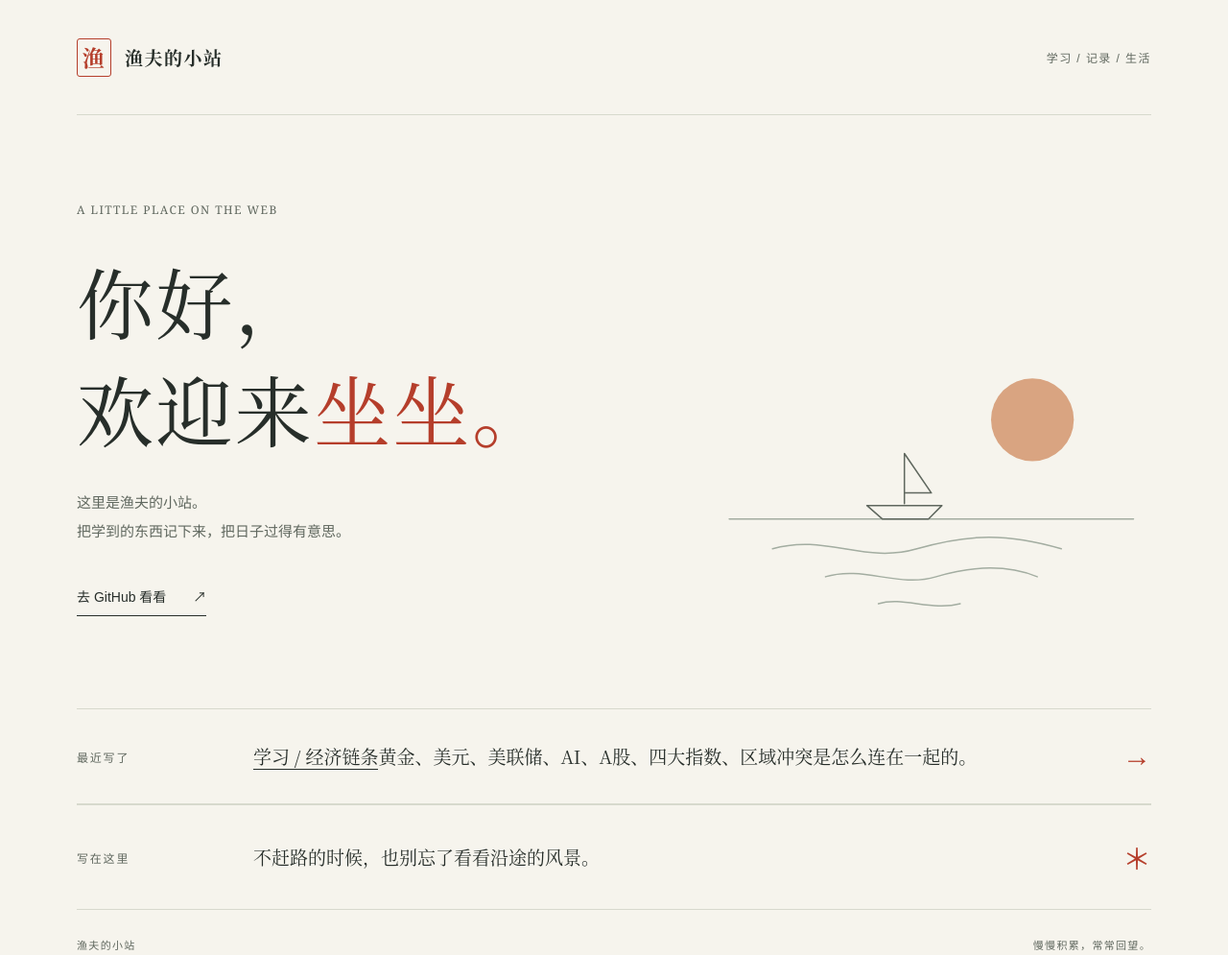
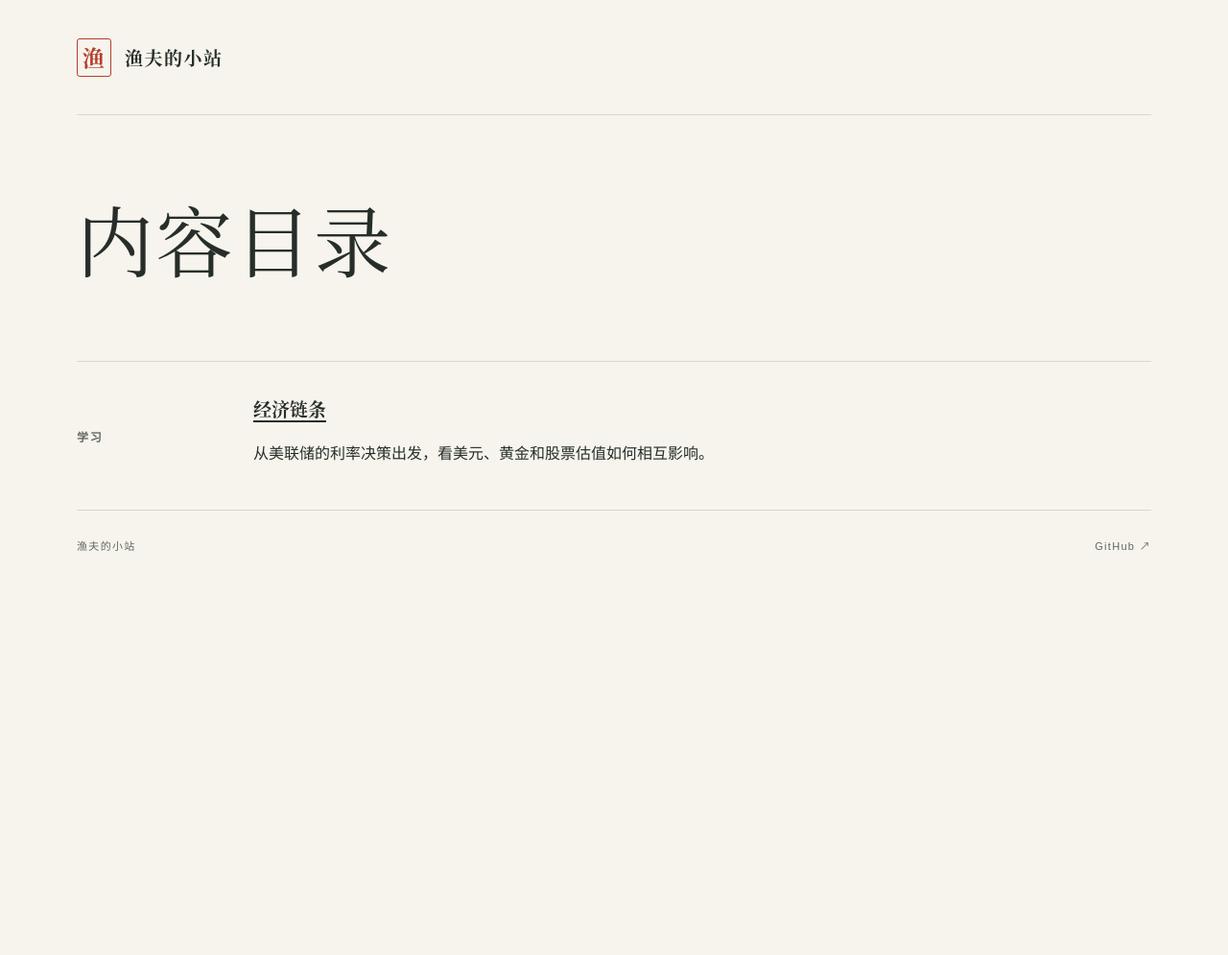
Before and after one commit to royhuang91/royhuang91.github.io, a plain HTML site: page index.html in a window 1280 px wide. Shown: the whole page at 96% size. After the commit the page ends 800 px from the top, so only its background shows below. Drawn offline with Linux system fonts and the light colour scheme.

Commit message:
feat: 将首页改为内容目录并完善文章导航

```diff
--- a/assets/css/main.css
+++ b/assets/css/main.css
@@ -142,30 +142,13 @@ h1 {
   color: var(--color-accent);
 }
 
-.waterscape {
-  position: absolute;
-  right: -12px;
-  bottom: 62px;
-  width: 43%;
-  pointer-events: none;
+.catalog-title {
+  margin-block: clamp(28px, 6vw, 72px);
 }
 
-.sun {
-  fill: #d9a481;
-}
-
-.horizon,
-.water,
-.boat {
-  stroke: var(--color-muted);
-  stroke-linecap: round;
-  stroke-linejoin: round;
-  stroke-width: 1.5;
-}
-
-.horizon,
-.water {
-  stroke: #a3ada1;
+.catalog-link {
+  text-decoration: underline;
+  text-underline-offset: 0.2em;
 }
 
 .note {
@@ -352,17 +335,14 @@ h1 {
     font-size: 14px;
   }
 
-  .waterscape {
-    position: static;
-    display: block;
-    width: min(100%, 400px);
-    margin: 12px 0 0 auto;
-  }
-
   .note {
     grid-template-columns: 1fr auto;
     gap: 16px;
     padding-block: 24px;
+  }
+
+  .catalog {
+    grid-template-columns: 1fr;
   }
 
   .note-label {
--- a/index.html
+++ b/index.html
@@ -5,7 +5,7 @@
     <meta name="viewport" content="width=device-width, initial-scale=1">
     <meta name="description" content="渔夫的小站，一个记录学习、日常与思考的地方。欢迎来坐坐。">
     <meta name="theme-color" content="#f6f4ed">
-    <title>渔夫的小站 · 欢迎来坐坐</title>
+    <title>内容目录 · 渔夫的小站</title>
     <link rel="icon" href="./assets/favicon.svg" type="image/svg+xml">
     <link rel="stylesheet" href="./assets/css/main.css">
   </head>
@@ -13,49 +13,26 @@
     <a class="skip-link" href="#main">跳至正文</a>
     <div class="page">
       <header class="site-header">
-        <a class="site-name" href="./" aria-label="渔夫的小站首页">
+        <a class="site-name" href="./index.html" aria-label="渔夫的小站首页">
           <span class="site-mark" aria-hidden="true">渔</span>
           <span>渔夫的小站</span>
         </a>
-        <span class="site-note">学习 / 记录 / 生活</span>
       </header>
 
       <main id="main">
-        <section class="welcome" aria-labelledby="welcome-title">
-          <p class="eyebrow" lang="en">A LITTLE PLACE ON THE WEB</p>
-          <h1 id="welcome-title">你好，<br>欢迎来<span class="accent">坐坐。</span></h1>
-          <p class="welcome-copy">这里是渔夫的小站。<br>把学到的东西记下来，把日子过得有意思。</p>
-          <a class="github-link" href="https://github.com/royhuang91">
-            去 GitHub 看看 <span aria-hidden="true">↗</span>
-          </a>
-
-          <svg class="waterscape" viewBox="0 0 480 340" fill="none" aria-hidden="true">
-            <circle class="sun" cx="345" cy="102" r="43" />
-            <path class="horizon" d="M30 205H450" />
-            <path class="water" d="M75 236C130 220 170 252 225 236S320 220 375 236" />
-            <path class="water" d="M130 265C170 253 205 277 245 265S320 253 350 265" />
-            <path class="water" d="M185 293C210 285 240 301 270 293" />
-            <path class="boat" d="M173 191H251L237 205H189L173 191Z" />
-            <path class="boat" d="M212 189V137L240 178H212" />
-          </svg>
-        </section>
-
-        <section class="note" aria-labelledby="latest-title">
-          <p class="note-label" id="latest-title">最近写了</p>
-          <p class="note-copy"><a href="./learning/economic-chain.html">学习 / 经济链条</a><br class="mobile-break">黄金、美元、美联储、AI、A股、四大指数、区域冲突是怎么连在一起的。</p>
-          <span class="note-symbol" aria-hidden="true">→</span>
-        </section>
-
-        <section class="note" aria-labelledby="note-title">
-          <p class="note-label" id="note-title">写在这里</p>
-          <p class="note-copy">不赶路的时候，<br class="mobile-break">也别忘了看看沿途的风景。</p>
-          <span class="note-symbol" aria-hidden="true">＊</span>
+        <h1 class="catalog-title">内容目录</h1>
+        <section class="note catalog" aria-labelledby="learning">
+          <h2 class="note-label" id="learning">学习</h2>
+          <div>
+            <h3 class="note-copy"><a class="catalog-link" href="./learning/economic-chain.html">经济链条</a></h3>
+            <p>从美联储的利率决策出发，看美元、黄金和股票估值如何相互影响。</p>
+          </div>
         </section>
       </main>
 
       <footer class="site-footer">
         <span>渔夫的小站</span>
-        <span>慢慢积累，常常回望。</span>
+        <a href="https://github.com/royhuang91">GitHub ↗</a>
       </footer>
     </div>
   </body>
```
Also changed, not shown: learning/economic-chain.html (+4 -5 lines), 1 other file.
